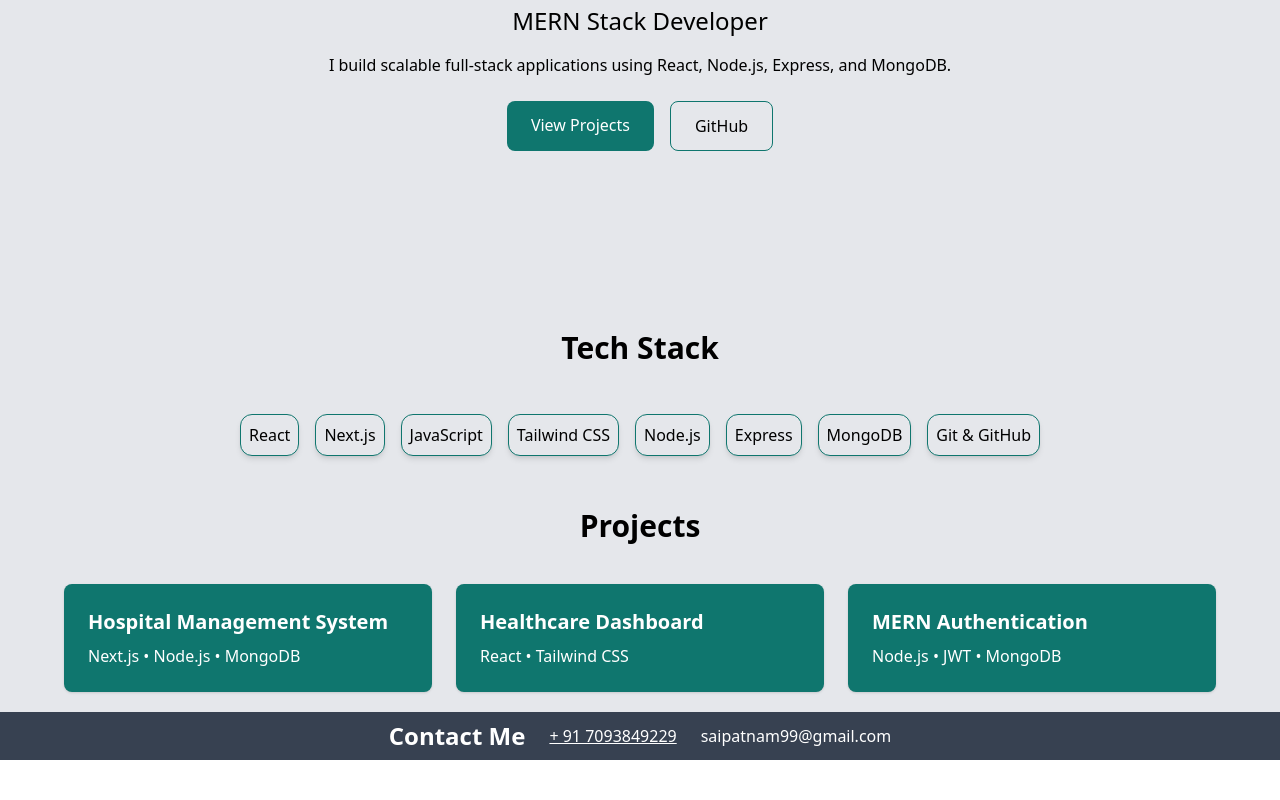
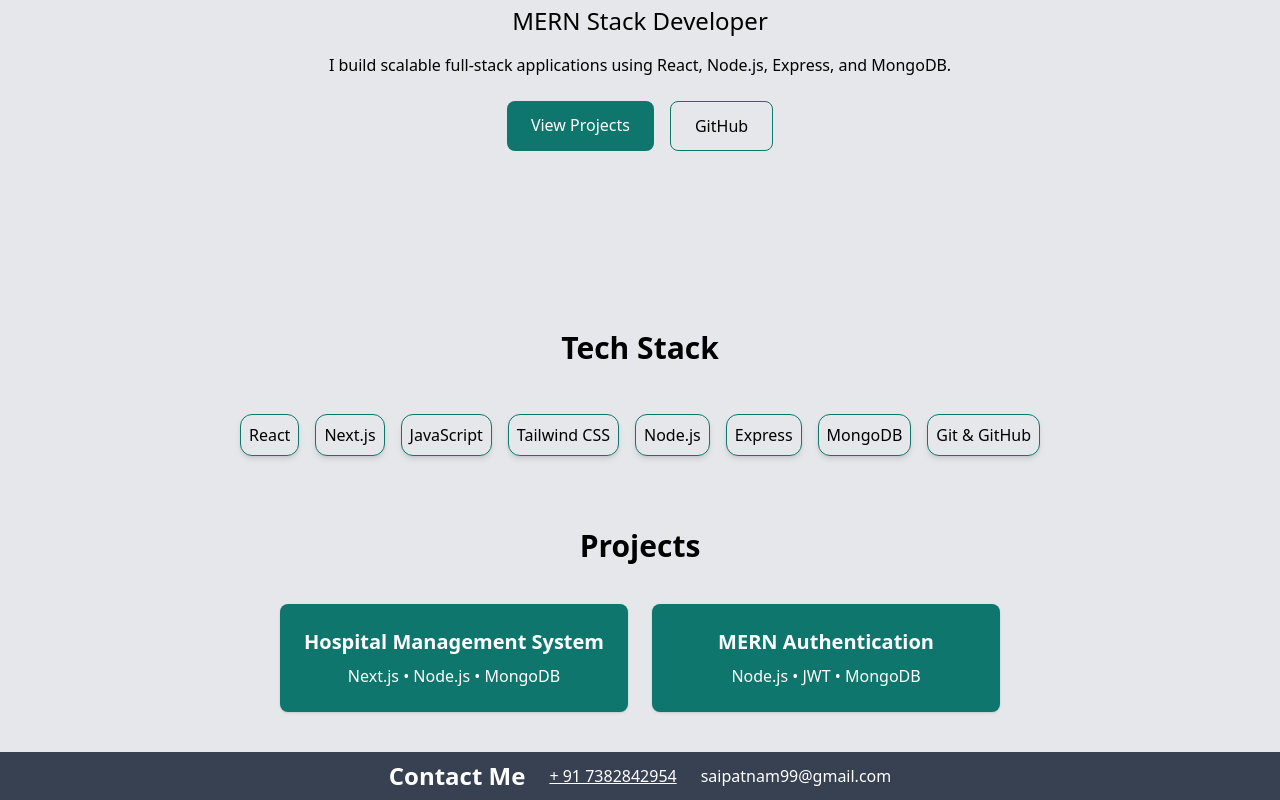
Before and after one commit to saipatnam99/portfolio, a React (Create React App) app: page / in a window 1280 px wide. Shown: the part 214-1014 px from the top of the page. Before the commit the page ends 974 px from the top, so only its background shows below. Built offline with nearby package versions, Linux system fonts and the light colour scheme.

Commit message:
adjusted Projects

```diff
--- a/src/components/Contact.jsx
+++ b/src/components/Contact.jsx
@@ -4,7 +4,7 @@ const Contact = () => {
       <h2 className="text-2xl font-semibold">
         Contact Me
       </h2>
-<p className="underline text-center">+ 91 7093849229</p>
+<p className="underline text-center">+ 91 7382842954</p>
       {/* <p className="mb-4">
         I'm open to MERN developer opportunities. Please feel free to reach out if you have any questions or want to collaborate on a project!
       </p> */}
--- a/src/components/Projects.jsx
+++ b/src/components/Projects.jsx
@@ -1,57 +1,9 @@
-// const Projects = () => {
-//   const projects = [
-//     {
-//       name: "Hospital Management System",
-//       tech: "Next.js, Node.js, MongoDB",
-//     },
-//     {
-//       name: "Healthcare Dashboard",
-//       tech: "React, Tailwind",
-//     },
-//     {
-//       name: "MERN Authentication",
-//       tech: "Node, JWT, MongoDB",
-//     },
-//   ];
-
-//   return (
-//     <section id="projects" className="py-20 bg-[#f0f0f0]">
-//       <h2 className="text-3xl font-bold text-center mb-10">
-//         Projects
-//       </h2>
-
-//       <div className="grid md:grid-cols-3 gap-6 max-w-6xl mx-auto">
-//         {projects.map((project) => (
-//           <div
-//             key={project.name}
-//             className="border p-6 rounded-lg shadow hover:shadow-lg transition-shadow duration-300
-//             cursor-pointer hover:bg-gray-100 transform hover:-translate-y-1"
-//           >
-//             <h3 className="text-xl font-bold mb-2">
-//               {project.name}
-//             </h3>
-//             <p className="text-gray-600">
-//               {project.tech}
-//             </p>
-//           </div>
-//         ))}
-//       </div>
-//     </section>
-//   );
-// };
-
-// export default Projects;
-
 import { motion } from "framer-motion";
 
 const projects = [
   {
     title: "Hospital Management System",
     tech: "Next.js • Node.js • MongoDB",
-  },
-  {
-    title: "Healthcare Dashboard",
-    tech: "React • Tailwind CSS",
   },
   {
     title: "MERN Authentication",
@@ -63,26 +15,24 @@ const Projects = () => {
   return (
     <section
       id="projects"
-      className="py-5 bg-gray-200"
+      className="py-10 bg-gray-200 flex flex-col items-center px-6"
     >
       <h2 className="text-3xl font-bold text-center mb-10">
         Projects
       </h2>
 
-      <div className="max-w-6xl mx-auto grid md:grid-cols-3 gap-6">
+      <div className="grid md:grid-cols-2 gap-6 max-w-4xl mx-auto justify-center">
         {projects.map((project, index) => (
           <motion.div
             key={index}
             whileHover={{ scale: 1.05 }}
-            className="bg-teal-700 p-6 rounded-lg text-white shadow"
+            className="bg-teal-700 p-6 rounded-lg text-white shadow text-center"
           >
             <h3 className="text-xl font-bold mb-2">
               {project.title}
             </h3>
 
-            <p className="text-white">
-              {project.tech}
-            </p>
+            <p>{project.tech}</p>
           </motion.div>
         ))}
       </div>
```
